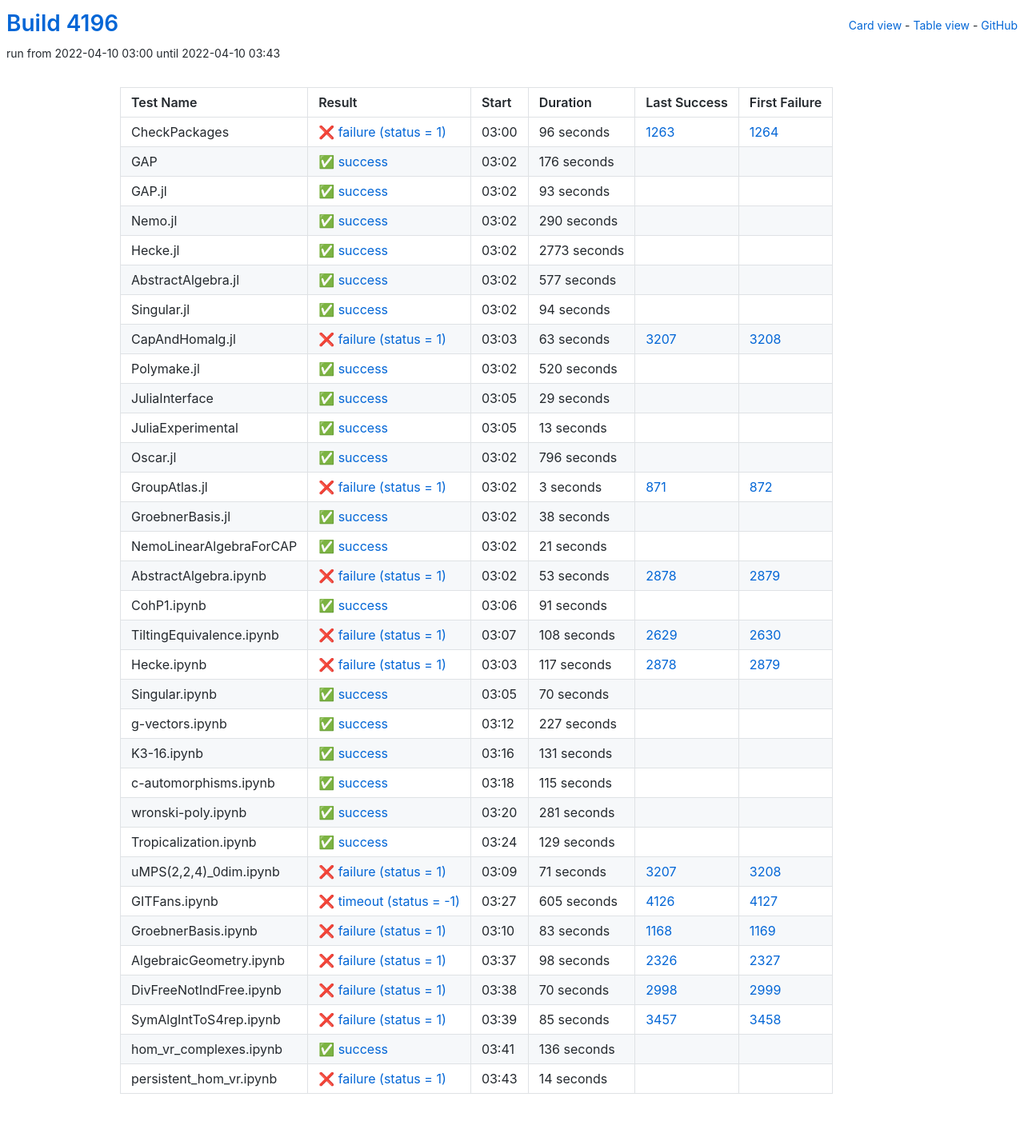
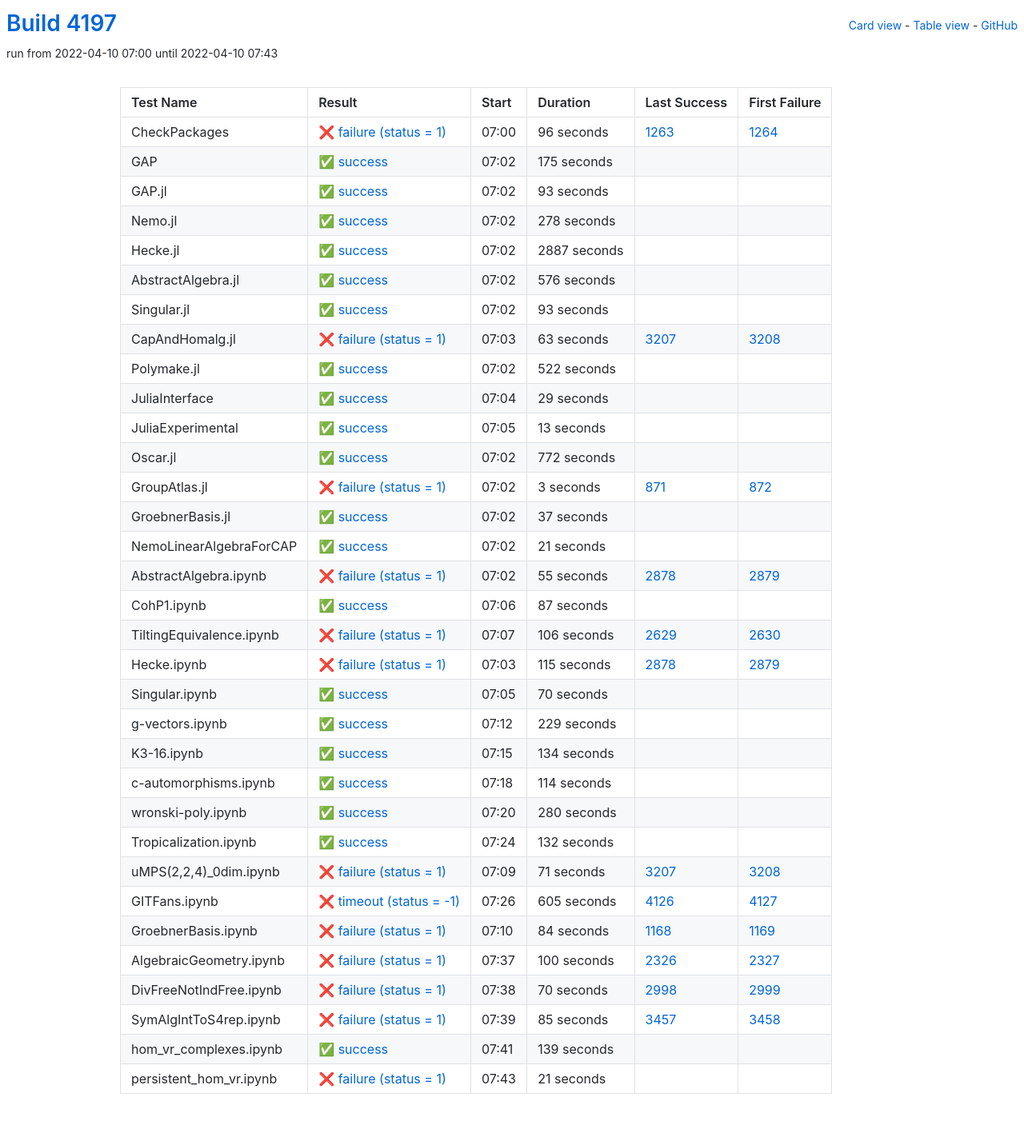
Before and after one commit to oscar-system/oscar-ci-status-stable, a Jekyll site: the page built from table.html, in a window 1280 px wide. Shown: the whole page at 80% size. Built offline with Jekyll 4.4.1, drawn with Linux system fonts in a browser that asks for light colours.

Commit message:
Build #4197

```diff
--- a/_data/ci.yml
+++ b/_data/ci.yml
@@ -1,6 +1,6 @@
 ---
-build: 4196
-build_url: https://oscarci.mathematik.uni-kl.de/job/oscar-stable/4196/
+build: 4197
+build_url: https://oscarci.mathematik.uni-kl.de/job/oscar-stable/4197/
 job: oscar-stable
 organization: oscar-system
 repo: oscar-ci-status-stable
@@ -8,8 +8,8 @@ repourl: https://github.com/oscar-system/oscar-ci-status-stable
 tests:
 - name: CheckPackages
   id: checkpackages
-  log: https://oscarci.mathematik.uni-kl.de/job/oscar-stable/4196/artifact/logs/build-4196/CheckPackages.log
-  start: 2022-04-10 03:00
+  log: https://oscarci.mathematik.uni-kl.de/job/oscar-stable/4197/artifact/logs/build-4197/CheckPackages.log
+  start: 2022-04-10 07:00
   success: false
   exitcode: 1
   status: failure
@@ -20,20 +20,20 @@ tests:
   first_failure_url: https://oscarci.mathematik.uni-kl.de/job/oscar-stable/1264/
 - name: GAP
   id: gap
-  log: https://oscarci.mathematik.uni-kl.de/job/oscar-stable/4196/artifact/logs/build-4196/GAP.log
-  start: 2022-04-10 03:02
+  log: https://oscarci.mathematik.uni-kl.de/job/oscar-stable/4197/artifact/logs/build-4197/GAP.log
+  start: 2022-04-10 07:02
   success: true
   exitcode: 0
   status: success
-  duration: 176
+  duration: 175
   last_success: false
   last_success_url:
   first_failure: false
   first_failure_url:
 - name: GAP.jl
   id: gap-jl
-  log: https://oscarci.mathematik.uni-kl.de/job/oscar-stable/4196/artifact/logs/build-4196/GAP.jl.log
-  start: 2022-04-10 03:02
+  log: https://oscarci.mathematik.uni-kl.de/job/oscar-stable/4197/artifact/logs/build-4197/GAP.jl.log
+  start: 2022-04-10 07:02
   success: true
   exitcode: 0
   status: success
@@ -44,56 +44,56 @@ tests:
   first_failure_url:
 - name: Nemo.jl
   id: nemo-jl
-  log: https://oscarci.mathematik.uni-kl.de/job/oscar-stable/4196/artifact/logs/build-4196/Nemo.jl.log
-  start: 2022-04-10 03:02
+  log: https://oscarci.mathematik.uni-kl.de/job/oscar-stable/4197/artifact/logs/build-4197/Nemo.jl.log
+  start: 2022-04-10 07:02
   success: true
   exitcode: 0
   status: success
-  duration: 290
+  duration: 278
   last_success: false
   last_success_url:
   first_failure: false
   first_failure_url:
 - name: Hecke.jl
   id: hecke-jl
-  log: https://oscarci.mathematik.uni-kl.de/job/oscar-stable/4196/artifact/logs/build-4196/Hecke.jl.log
-  start: 2022-04-10 03:02
+  log: https://oscarci.mathematik.uni-kl.de/job/oscar-stable/4197/artifact/logs/build-4197/Hecke.jl.log
+  start: 2022-04-10 07:02
   success: true
   exitcode: 0
   status: success
-  duration: 2773
+  duration: 2887
   last_success: false
   last_success_url:
   first_failure: false
   first_failure_url:
 - name: AbstractAlgebra.jl
   id: abstractalgebra-jl
-  log: https://oscarci.mathematik.uni-kl.de/job/oscar-stable/4196/artifact/logs/build-4196/AbstractAlgebra.jl.log
-  start: 2022-04-10 03:02
+  log: https://oscarci.mathematik.uni-kl.de/job/oscar-stable/4197/artifact/logs/build-4197/AbstractAlgebra.jl.log
+  start: 2022-04-10 07:02
   success: true
   exitcode: 0
   status: success
-  duration: 577
+  duration: 576
   last_success: false
   last_success_url:
   first_failure: false
   first_failure_url:
 - name: Singular.jl
   id: singular-jl
-  log: https://oscarci.mathematik.uni-kl.de/job/oscar-stable/4196/artifact/logs/build-4196/Singular.jl.log
-  start: 2022-04-10 03:02
+  log: https://oscarci.mathematik.uni-kl.de/job/oscar-stable/4197/artifact/logs/build-4197/Singular.jl.log
+  start: 2022-04-10 07:02
   success: true
   exitcode: 0
   status: success
-  duration: 94
+  duration: 93
   last_success: false
   last_success_url:
   first_failure: false
   first_failure_url:
 - name: CapAndHomalg.jl
   id: capandhomalg-jl
-  log: https://oscarci.mathematik.uni-kl.de/job/oscar-stable/4196/artifact/logs/build-4196/CapAndHomalg.jl.log
-  start: 2022-04-10 03:03
+  log: https://oscarci.mathematik.uni-kl.de/job/oscar-stable/4197/artifact/logs/build-4197/CapAndHomalg.jl.log
+  start: 2022-04-10 07:03
   success: false
   exitcode: 1
   status: failure
@@ -104,20 +104,20 @@ tests:
   first_failure_url: https://oscarci.mathematik.uni-kl.de/job/oscar-stable/3208/
 - name: Polymake.jl
   id: polymake-jl
-  log: https://oscarci.mathematik.uni-kl.de/job/oscar-stable/4196/artifact/logs/build-4196/Polymake.jl.log
-  start: 2022-04-10 03:02
+  log: https://oscarci.mathematik.uni-kl.de/job/oscar-stable/4197/artifact/logs/build-4197/Polymake.jl.log
+  start: 2022-04-10 07:02
   success: true
   exitcode: 0
   status: success
-  duration: 520
+  duration: 522
   last_success: false
   last_success_url:
   first_failure: false
   first_failure_url:
 - name: JuliaInterface
   id: juliainterface
-  log: https://oscarci.mathematik.uni-kl.de/job/oscar-stable/4196/artifact/logs/build-4196/JuliaInterface.log
-  start: 2022-04-10 03:05
+  log: https://oscarci.mathematik.uni-kl.de/job/oscar-stable/4197/artifact/logs/build-4197/JuliaInterface.log
+  start: 2022-04-10 07:04
   success: true
   exitcode: 0
   status: success
@@ -128,8 +128,8 @@ tests:
   first_failure_url:
 - name: JuliaExperimental
   id: juliaexperimental
-  log: https://oscarci.mathematik.uni-kl.de/job/oscar-stable/4196/artifact/logs/build-4196/JuliaExperimental.log
-  start: 2022-04-10 03:05
+  log: https://oscarci.mathematik.uni-kl.de/job/oscar-stable/4197/artifact/logs/build-4197/JuliaExperimental.log
+  start: 2022-04-10 07:05
   success: true
   exitcode: 0
   status: success
@@ -140,20 +140,20 @@ tests:
   first_failure_url:
 - name: Oscar.jl
   id: oscar-jl
-  log: https://oscarci.mathematik.uni-kl.de/job/oscar-stable/4196/artifact/logs/build-4196/Oscar.jl.log
-  start: 2022-04-10 03:02
+  log: https://oscarci.mathematik.uni-kl.de/job/oscar-stable/4197/artifact/logs/build-4197/Oscar.jl.log
+  start: 2022-04-10 07:02
   success: true
   exitcode: 0
   status: success
-  duration: 796
+  duration: 772
   last_success: false
   last_success_url:
   first_failure: false
   first_failure_url:
 - name: GroupAtlas.jl
   id: groupatlas-jl
-  log: https://oscarci.mathematik.uni-kl.de/job/oscar-stable/4196/artifact/logs/build-4196/GroupAtlas.jl.log
-  start: 2022-04-10 03:02
+  log: https://oscarci.mathematik.uni-kl.de/job/oscar-stable/4197/artifact/logs/build-4197/GroupAtlas.jl.log
+  start: 2022-04-10 07:02
   success: false
   exitcode: 1
   status: failure
@@ -164,20 +164,20 @@ tests:
   first_failure_url: https://oscarci.mathematik.uni-kl.de/job/oscar-stable/872/
 - name: GroebnerBasis.jl
   id: groebnerbasis-jl
-  log: https://oscarci.mathematik.uni-kl.de/job/oscar-stable/4196/artifact/logs/build-4196/GroebnerBasis.jl.log
-  start: 2022-04-10 03:02
+  log: https://oscarci.mathematik.uni-kl.de/job/oscar-stable/4197/artifact/logs/build-4197/GroebnerBasis.jl.log
+  start: 2022-04-10 07:02
   success: true
   exitcode: 0
   status: success
-  duration: 38
+  duration: 37
   last_success: false
   last_success_url:
   first_failure: false
   first_failure_url:
 - name: NemoLinearAlgebraForCAP
   id: nemolinearalgebraforcap
-  log: https://oscarci.mathematik.uni-kl.de/job/oscar-stable/4196/artifact/logs/build-4196/NemoLinearAlgebraForCAP.log
-  start: 2022-04-10 03:02
+  log: https://oscarci.mathematik.uni-kl.de/job/oscar-stable/4197/artifact/logs/build-4197/NemoLinearAlgebraForCAP.log
+  start: 2022-04-10 07:02
   success: true
   exitcode: 0
   status: success
@@ -188,56 +188,56 @@ tests:
   first_failure_url:
 - name: AbstractAlgebra.ipynb
   id: abstractalgebra-ipynb
-  log: https://oscarci.mathematik.uni-kl.de/job/oscar-stable/4196/artifact/logs/build-4196/AbstractAlgebra.ipynb.log
-  start: 2022-04-10 03:02
+  log: https://oscarci.mathematik.uni-kl.de/job/oscar-stable/4197/artifact/logs/build-4197/AbstractAlgebra.ipynb.log
+  start: 2022-04-10 07:02
   success: false
   exitcode: 1
   status: failure
-  duration: 53
+  duration: 55
   last_success: 2878
   last_success_url: https://oscarci.mathematik.uni-kl.de/job/oscar-stable/2878/
   first_failure: 2879
   first_failure_url: https://oscarci.mathematik.uni-kl.de/job/oscar-stable/2879/
 - name: CohP1.ipynb
   id: cohp1-ipynb
-  log: https://oscarci.mathematik.uni-kl.de/job/oscar-stable/4196/artifact/logs/build-4196/CohP1.ipynb.log
-  start: 2022-04-10 03:06
+  log: https://oscarci.mathematik.uni-kl.de/job/oscar-stable/4197/artifact/logs/build-4197/CohP1.ipynb.log
+  start: 2022-04-10 07:06
   success: true
   exitcode: 0
   status: success
-  duration: 91
+  duration: 87
   last_success: false
   last_success_url:
   first_failure: false
   first_failure_url:
 - name: TiltingEquivalence.ipynb
   id: tiltingequivalence-ipynb
-  log: https://oscarci.mathematik.uni-kl.de/job/oscar-stable/4196/artifact/logs/build-4196/TiltingEquivalence.ipynb.log
-  start: 2022-04-10 03:07
+  log: https://oscarci.mathematik.uni-kl.de/job/oscar-stable/4197/artifact/logs/build-4197/TiltingEquivalence.ipynb.log
+  start: 2022-04-10 07:07
   success: false
   exitcode: 1
   status: failure
-  duration: 108
+  duration: 106
   last_success: 2629
   last_success_url: https://oscarci.mathematik.uni-kl.de/job/oscar-stable/2629/
   first_failure: 2630
   first_failure_url: https://oscarci.mathematik.uni-kl.de/job/oscar-stable/2630/
 - name: Hecke.ipynb
   id: hecke-ipynb
-  log: https://oscarci.mathematik.uni-kl.de/job/oscar-stable/4196/artifact/logs/build-4196/Hecke.ipynb.log
-  start: 2022-04-10 03:03
+  log: https://oscarci.mathematik.uni-kl.de/job/oscar-stable/4197/artifact/logs/build-4197/Hecke.ipynb.log
+  start: 2022-04-10 07:03
   success: false
   exitcode: 1
   status: failure
-  duration: 117
+  duration: 115
   last_success: 2878
   last_success_url: https://oscarci.mathematik.uni-kl.de/job/oscar-stable/2878/
   first_failure: 2879
   first_failure_url: https://oscarci.mathematik.uni-kl.de/job/oscar-stable/2879/
 - name: Singular.ipynb
   id: singular-ipynb
-  log: https://oscarci.mathematik.uni-kl.de/job/oscar-stable/4196/artifact/logs/build-4196/Singular.ipynb.log
-  start: 2022-04-10 03:05
+  log: https://oscarci.mathematik.uni-kl.de/job/oscar-stable/4197/artifact/logs/build-4197/Singular.ipynb.log
+  start: 2022-04-10 07:05
   success: true
   exitcode: 0
   status: success
@@ -248,68 +248,68 @@ tests:
   first_failure_url:
 - name: g-vectors.ipynb
   id: g-vectors-ipynb
-  log: https://oscarci.mathematik.uni-kl.de/job/oscar-stable/4196/artifact/logs/build-4196/g-vectors.ipynb.log
-  start: 2022-04-10 03:12
+  log: https://oscarci.mathematik.uni-kl.de/job/oscar-stable/4197/artifact/logs/build-4197/g-vectors.ipynb.log
+  start: 2022-04-10 07:12
   success: true
   exitcode: 0
   status: success
-  duration: 227
+  duration: 229
   last_success: false
   last_success_url:
   first_failure: false
   first_failure_url:
 - name: K3-16.ipynb
   id: k3-16-ipynb
-  log: https://oscarci.mathematik.uni-kl.de/job/oscar-stable/4196/artifact/logs/build-4196/K3-16.ipynb.log
-  start: 2022-04-10 03:16
+  log: https://oscarci.mathematik.uni-kl.de/job/oscar-stable/4197/artifact/logs/build-4197/K3-16.ipynb.log
+  start: 2022-04-10 07:15
   success: true
   exitcode: 0
   status: success
-  duration: 131
+  duration: 134
   last_success: false
   last_success_url:
   first_failure: false
   first_failure_url:
 - name: c-automorphisms.ipynb
   id: c-automorphisms-ipynb
-  log: https://oscarci.mathematik.uni-kl.de/job/oscar-stable/4196/artifact/logs/build-4196/c-automorphisms.ipynb.log
-  start: 2022-04-10 03:18
+  log: https://oscarci.mathematik.uni-kl.de/job/oscar-stable/4197/artifact/logs/build-4197/c-automorphisms.ipynb.log
+  start: 2022-04-10 07:18
   success: true
   exitcode: 0
   status: success
-  duration: 115
+  duration: 114
   last_success: false
   last_success_url:
   first_failure: false
   first_failure_url:
 - name: wronski-poly.ipynb
   id: wronski-poly-ipynb
-  log: https://oscarci.mathematik.uni-kl.de/job/oscar-stable/4196/artifact/logs/build-4196/wronski-poly.ipynb.log
-  start: 2022-04-10 03:20
+  log: https://oscarci.mathematik.uni-kl.de/job/oscar-stable/4197/artifact/logs/build-4197/wronski-poly.ipynb.log
+  start: 2022-04-10 07:20
   success: true
   exitcode: 0
   status: success
-  duration: 281
+  duration: 280
   last_success: false
   last_success_url:
   first_failure: false
   first_failure_url:
 - name: Tropicalization.ipynb
   id: tropicalization-ipynb
-  log: https://oscarci.mathematik.uni-kl.de/job/oscar-stable/4196/artifact/logs/build-4196/Tropicalization.ipynb.log
-  start: 2022-04-10 03:24
+  log: https://oscarci.mathematik.uni-kl.de/job/oscar-stable/4197/artifact/logs/build-4197/Tropicalization.ipynb.log
+  start: 2022-04-10 07:24
   success: true
   exitcode: 0
   status: success
-  duration: 129
+  duration: 132
   last_success: false
   last_success_url:
   first_failure: false
   first_failure_url:
 - name: uMPS(2,2,4)_0dim.ipynb
   id: umps-2-2-4-0dim-ipynb
-  log: https://oscarci.mathematik.uni-kl.de/job/oscar-stable/4196/artifact/logs/build-4196/uMPS-2-2-4-_0dim.ipynb.log
-  start: 2022-04-10 03:09
+  log: https://oscarci.mathematik.uni-kl.de/job/oscar-stable/4197/artifact/logs/build-4197/uMPS-2-2-4-_0dim.ipynb.log
+  start: 2022-04-10 07:09
   success: false
   exitcode: 1
   status: failure
@@ -320,8 +320,8 @@ tests:
   first_failure_url: https://oscarci.mathematik.uni-kl.de/job/oscar-stable/3208/
 - name: GITFans.ipynb
   id: gitfans-ipynb
-  log: https://oscarci.mathematik.uni-kl.de/job/oscar-stable/4196/artifact/logs/build-4196/GITFans.ipynb.log
-  start: 2022-04-10 03:27
+  log: https://oscarci.mathematik.uni-kl.de/job/oscar-stable/4197/artifact/logs/build-4197/GITFans.ipynb.log
+  start: 2022-04-10 07:26
   success: false
   exitcode: -1
   status: timeout
@@ -332,32 +332,32 @@ tests:
   first_failure_url: https://oscarci.mathematik.uni-kl.de/job/oscar-stable/4127/
 - name: GroebnerBasis.ipynb
   id: groebnerbasis-ipynb
-  log: https://oscarci.mathematik.uni-kl.de/job/oscar-stable/4196/artifact/logs/build-4196/GroebnerBasis.ipynb.log
-  start: 2022-04-10 03:10
+  log: https://oscarci.mathematik.uni-kl.de/job/oscar-stable/4197/artifact/logs/build-4197/GroebnerBasis.ipynb.log
+  start: 2022-04-10 07:10
   success: false
   exitcode: 1
   status: failure
-  duration: 83
+  duration: 84
   last_success: 1168
   last_success_url: https://oscarci.mathematik.uni-kl.de/job/oscar-stable/1168/
   first_failure: 1169
   first_failure_url: https://oscarci.mathematik.uni-kl.de/job/oscar-stable/1169/
 - name: AlgebraicGeometry.ipynb
   id: algebraicgeometry-ipynb
-  log: https://oscarci.mathematik.uni-kl.de/job/oscar-stable/4196/artifact/logs/build-4196/AlgebraicGeometry.ipynb.log
-  start: 2022-04-10 03:37
+  log: https://oscarci.mathematik.uni-kl.de/job/oscar-stable/4197/artifact/logs/build-4197/AlgebraicGeometry.ipynb.log
+  start: 2022-04-10 07:37
   success: false
   exitcode: 1
   status: failure
-  duration: 98
+  duration: 100
   last_success: 2326
   last_success_url: https://oscarci.mathematik.uni-kl.de/job/oscar-stable/2326/
   first_failure: 2327
   first_failure_url: https://oscarci.mathematik.uni-kl.de/job/oscar-stable/2327/
 - name: DivFreeNotIndFree.ipynb
   id: divfreenotindfree-ipynb
-  log: https://oscarci.mathematik.uni-kl.de/job/oscar-stable/4196/artifact/logs/build-4196/DivFreeNotIndFree.ipynb.log
-  start: 2022-04-10 03:38
+  log: https://oscarci.mathematik.uni-kl.de/job/oscar-stable/4197/artifact/logs/build-4197/DivFreeNotIndFree.ipynb.log
+  start: 2022-04-10 07:38
   success: false
   exitcode: 1
   status: failure
@@ -368,8 +368,8 @@ tests:
   first_failure_url: https://oscarci.mathematik.uni-kl.de/job/oscar-stable/2999/
 - name: SymAlgIntToS4rep.ipynb
   id: symalginttos4rep-ipynb
-  log: https://oscarci.mathematik.uni-kl.de/job/oscar-stable/4196/artifact/logs/build-4196/SymAlgIntToS4rep.ipynb.log
-  start: 2022-04-10 03:39
+  log: https://oscarci.mathematik.uni-kl.de/job/oscar-stable/4197/artifact/logs/build-4197/SymAlgIntToS4rep.ipynb.log
+  start: 2022-04-10 07:39
   success: false
   exitcode: 1
   status: failure
@@ -380,24 +380,24 @@ tests:
   first_failure_url: https://oscarci.mathematik.uni-kl.de/job/oscar-stable/3458/
 - name: hom_vr_complexes.ipynb
   id: hom-vr-complexes-ipynb
-  log: https://oscarci.mathematik.uni-kl.de/job/oscar-stable/4196/artifact/logs/build-4196/hom_vr_complexes.ipynb.log
-  start: 2022-04-10 03:41
+  log: https://oscarci.mathematik.uni-kl.de/job/oscar-stable/4197/artifact/logs/build-4197/hom_vr_complexes.ipynb.log
+  start: 2022-04-10 07:41
   success: true
   exitcode: 0
   status: success
-  duration: 136
+  duration: 139
   last_success: false
   last_success_url:
   first_failure: false
   first_failure_url:
 - name: persistent_hom_vr.ipynb
   id: persistent-hom-vr-ipynb
-  log: https://oscarci.mathematik.uni-kl.de/job/oscar-stable/4196/artifact/logs/build-4196/persistent_hom_vr.ipynb.log
-  start: 2022-04-10 03:43
+  log: https://oscarci.mathematik.uni-kl.de/job/oscar-stable/4197/artifact/logs/build-4197/persistent_hom_vr.ipynb.log
+  start: 2022-04-10 07:43
   success: false
   exitcode: 1
   status: failure
-  duration: 14
+  duration: 21
   last_success: false
   last_success_url:
   first_failure: false
```
Also changed, not shown: README.md.
